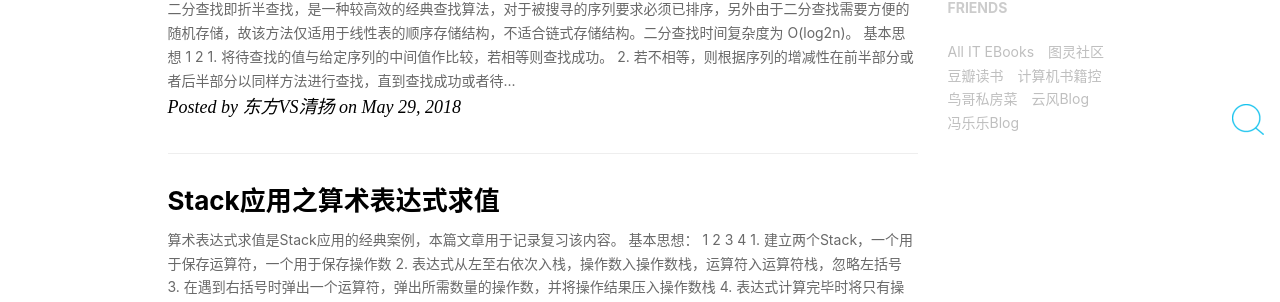
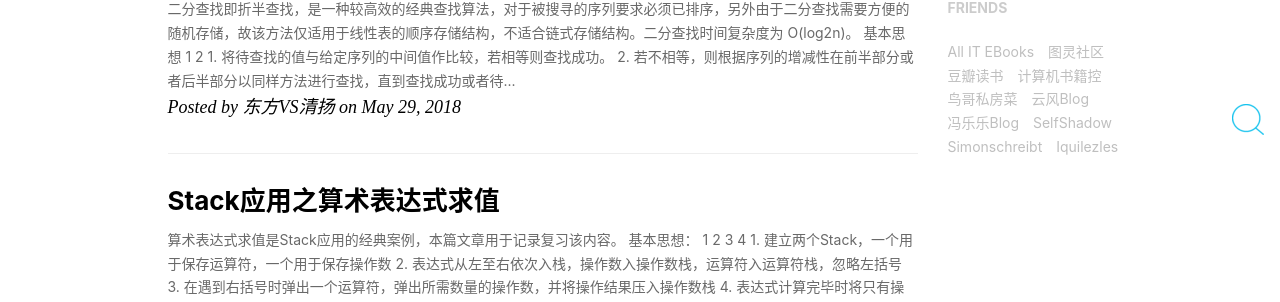
Before and after one commit to DFVSQY/DFVSQY.github.io, a Jekyll site: the page built from index.html, in a window 1280 px wide. Shown: the part 745-1047 px from the top of the page. Built offline with Jekyll 4.4.1, drawn with Linux system fonts in a browser that asks for light colours; nearby versions of some CDN libraries; the list of posts is cut into pages by our own code; comment, search, counter and statistics services are not loaded.

Commit message:
Update _config.yml

```diff
--- a/_config.yml
+++ b/_config.yml
@@ -126,5 +126,17 @@ friends: [
     {
         title: "冯乐乐Blog",
         href: "https://candycat1992.github.io/"
+    },
+    {
+        title: "SelfShadow",
+        href: "https://blog.selfshadow.com/"
+    },
+    {
+        title: "Simonschreibt",
+        href: "https://simonschreibt.de/"
+    },
+    {
+        title: "Iquilezles",
+        href: "http://www.iquilezles.org/index.html"
     }
 ]
```
